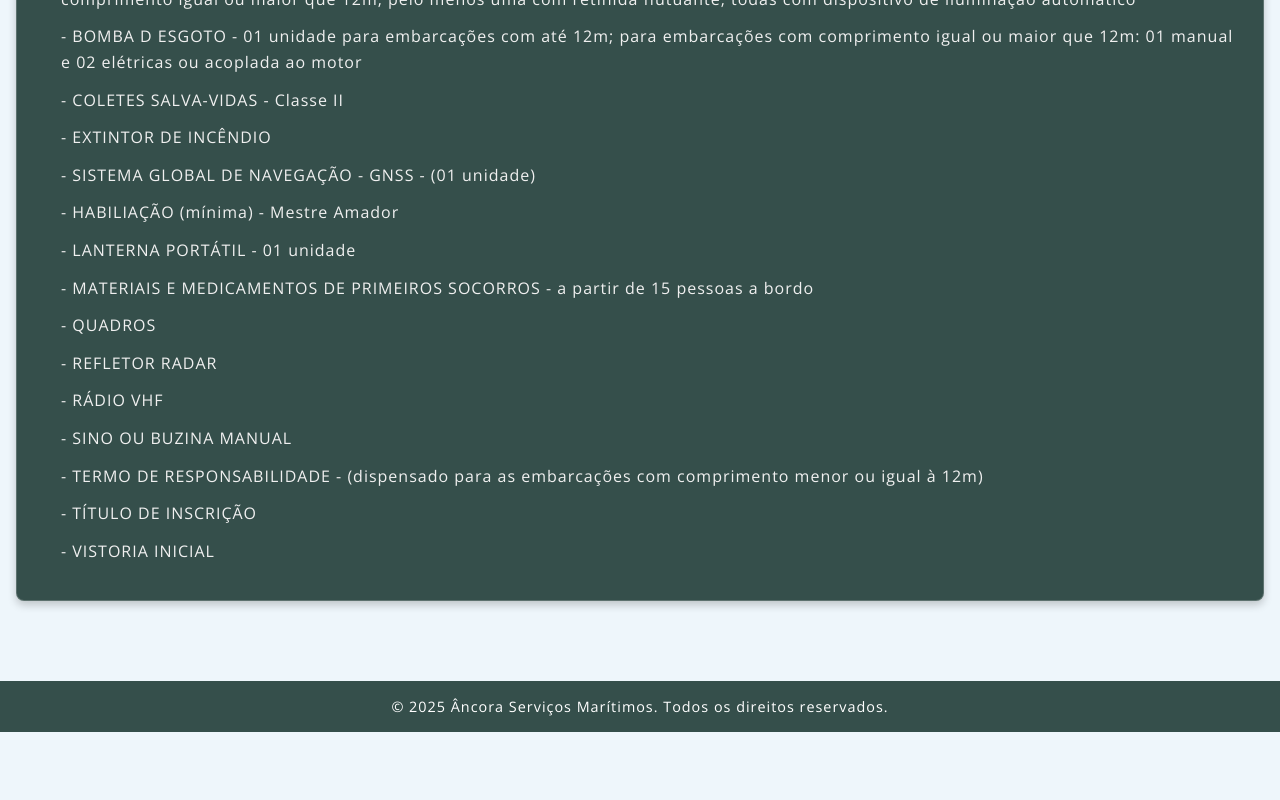
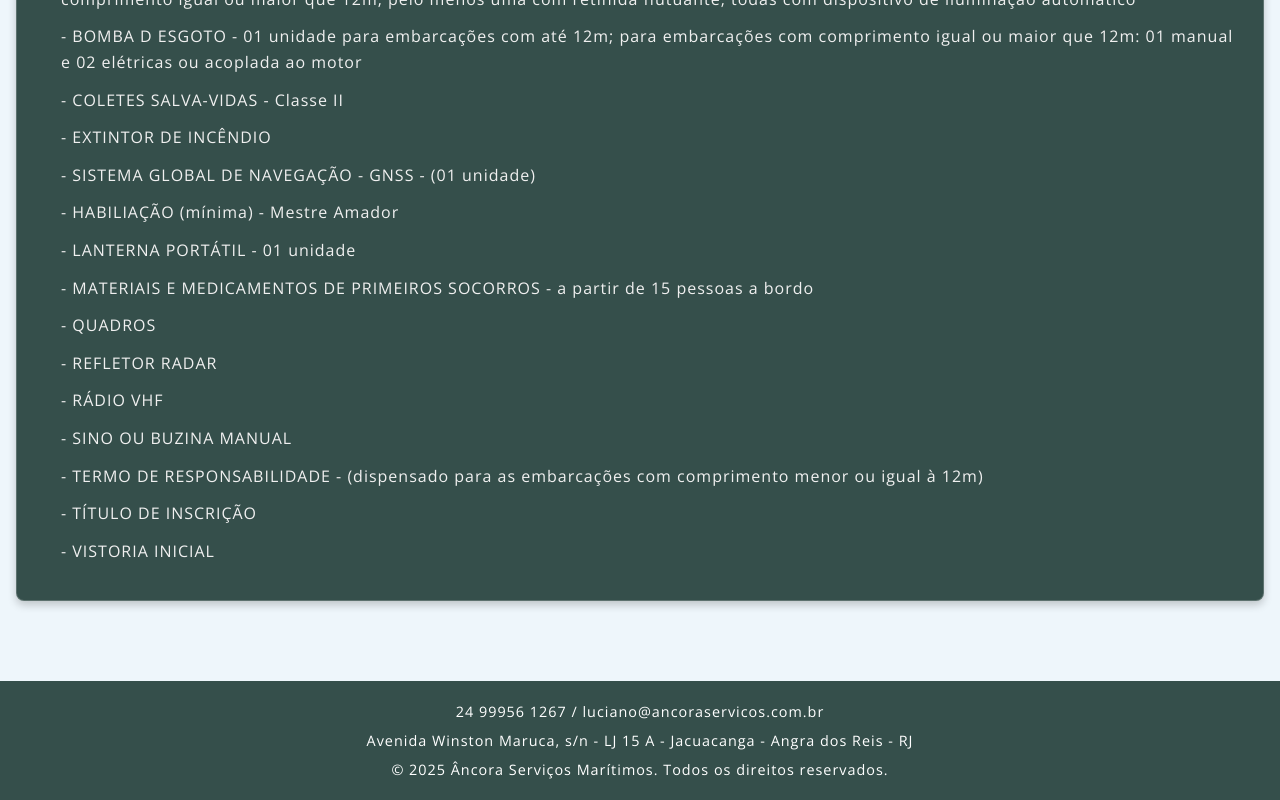
Before and after one commit to VagRodr/siteAncora, a React (Vite) app: page /salvatagem in a window 1280 px wide. Shown: the part 2259-3059 px from the top of the page. Before the commit the page ends 2991 px from the top, so only its background shows below. Built offline with nearby package versions, Linux system fonts and the light colour scheme.

Commit message:
Alteração do footer

```diff
--- a/src/components/Footer/Footer.jsx
+++ b/src/components/Footer/Footer.jsx
@@ -1,6 +1,7 @@
 // src/components/Footer/Footer.jsx
 import React from 'react';
 import styles from './Footer.module.css';
+import { Link } from 'react-router-dom';
 
 
 const Footer = () => {
@@ -10,6 +11,10 @@ const Footer = () => {
 
         {/* Texto dos direitos no centro */}
         <section className={styles.rights}>
+          <p>24 99956 1267 / luciano@ancoraservicos.com.br</p>
+          <a href='https://www.google.com/maps/place/%C3%82ncora+-+Despachadoria+Mar%C3%ADtima+e+Adesivos/@-22.9975278,-44.2520603,746m/data=!3m2!1e3!4b1!4m6!3m5!1s0x9c4f3c4cbc6361:0xdfe4a942456346d!8m2!3d-22.9975328!4d-44.2494854!16s%2Fg%2F11h3zqpb0t?entry=ttu&g_ep=EgoyMDI1MDUwNy4wIKXMDSoASAFQAw%3D%3D' target='blank' rel="noopener noreferrer">
+            <p>Avenida Winston Maruca, s/n - LJ 15 A - Jacuacanga - Angra dos Reis - RJ</p>
+          </a>
           <p>© {new Date().getFullYear()} Âncora Serviços Marítimos. Todos os direitos reservados.</p>
         </section>
       </section>
--- a/src/components/Footer/Footer.module.css
+++ b/src/components/Footer/Footer.module.css
@@ -3,7 +3,11 @@
     background-color: #354f4b; /* Azul marinho */
     color: #fff;
     padding: 16px;
+  }
 
+  .footer a {
+    text-decoration: none;
+    color: #fff;
   }
 
   .content {
@@ -36,3 +40,7 @@
     font-size: 0.9rem;
     letter-spacing: 1px;
   }
+
+  .rights p {
+    padding: 5px;
+  }
```
